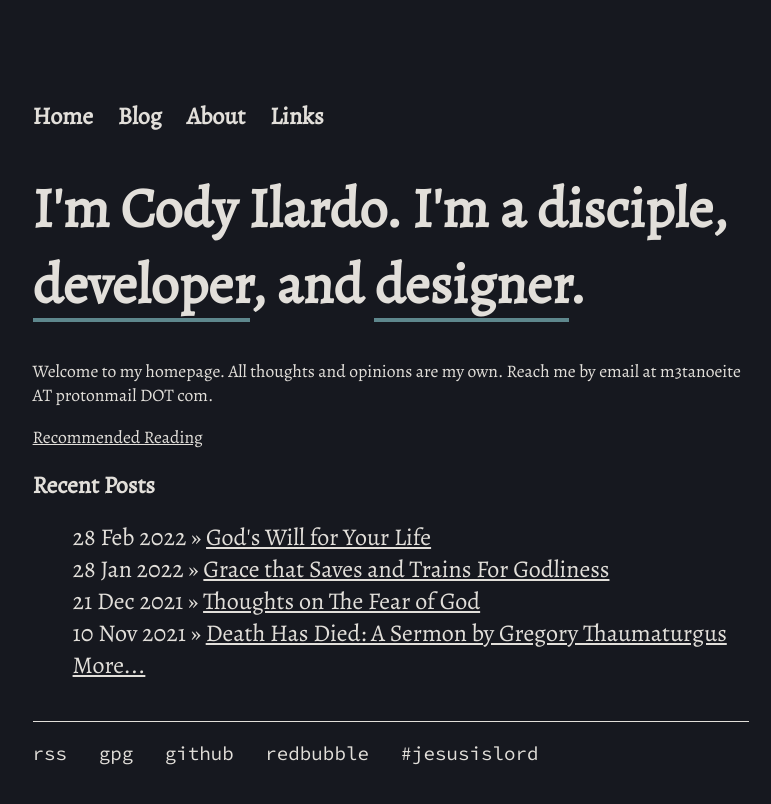
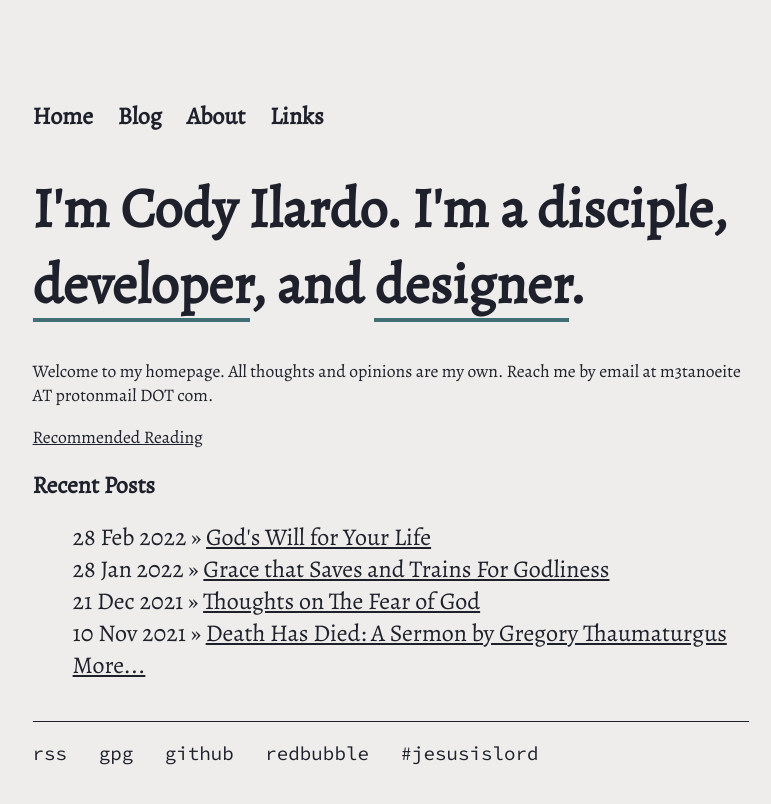
Before and after one commit to codyilardo/codyilardo.github.io, a Jekyll site: the page built from index.html, in a window 1280 px wide. Shown: the top 804 px of the page, without its empty margins (249-1020 px from the left). Built offline with Jekyll 4.4.1, drawn with Linux system fonts in a browser that asks for light colours.

Commit message:
color changes

```diff
--- a/css/main.css
+++ b/css/main.css
@@ -2,24 +2,22 @@
 @import url('https://fonts.googleapis.com/css2?family=Alegreya&display=swap');
 
 /* LIGHT MODE THEMEING */
-/*
+
 :root {
-    --bg: #e2dfda;
+    --bg: #eeedeb;
     --accent: #407076;
     --text: #1E212B;
     --font: 'Alegreya';
     --mono-font: 'Source Code Pro';
 }
 
-*/
-
-:root {
+/* :root {
     --bg: #16181f;
     --accent: #5e878d;
     --text: #e2dfda;
     --font: 'Alegreya';
     --mono-font: 'Source Code Pro';
-}
+} */
 
 html {
     margin: 0px;
@@ -153,4 +151,9 @@ ul.posts li {
         color: var(--text) !important;
         font-family: var(--font) !important;
     }
+
+    .hero-text {
+        font-family: var(--font);
+        font-size: 1.5rem;
+    }
 }
```
